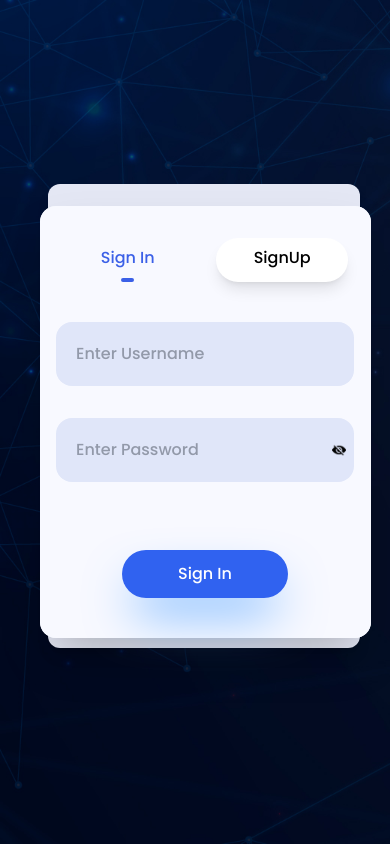
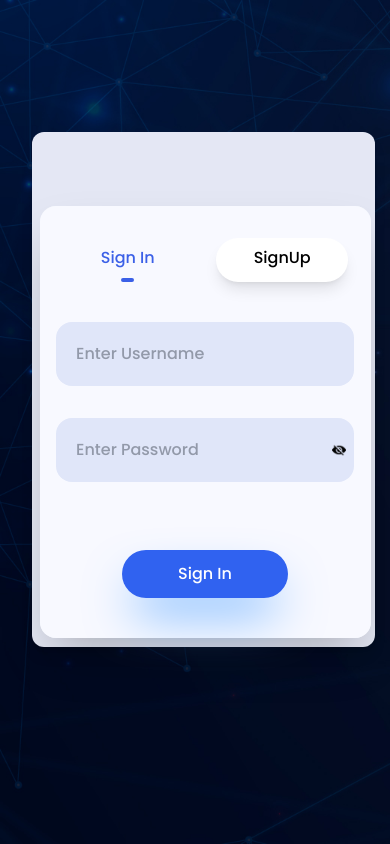
Before and after one commit to Prateek-Shar/Dashboard_Frontend, a React (Vite) app: page / in a window 390 px wide. Built offline with nearby package versions, Linux system fonts and the light colour scheme; no server answers.

Commit message:
changes in ui of login page for responsive design

```diff
--- a/src/Pages/Login_Register.tsx
+++ b/src/Pages/Login_Register.tsx
@@ -64,7 +64,7 @@ const Login_Register = () => {
             <div className="w-[90%] flex justify-center items-center">
                 {loginBg && (
                 <>
-                    <div className="absolute xl:top-60 xl:left-80 xl:w-[64%] xl:h-[47%] bg-[#e4e7f4] rounded-xl shadow-lg z-0 ml:top-44 ml:left-13 ml:w-[80%] ml:h-[57%] mm:top-46 mm:left-12 mm:w-[80%] mm:h-[55%]" />
+                    <div className="absolute xl:top-60 xl:left-80 xl:w-[64%] xl:h-[47%] bg-[#e4e7f4] rounded-xl shadow-lg z-0 ml:top-44 ml:left-13 ml:w-[80%] ml:h-[57%] mm:top-33 mm:left-8 mm:w-[88%] mm:h-[61%]" />
                     <div className="xl:flex absolute xl:top-56 xl:left-87 xl:w-[61%] xl:h-[51%] bg-[#e4e7f4] rounded-xl shadow-xl z-10 ml:hidden" />
                 </>
                 )}
--- a/src/index.css
+++ b/src/index.css
@@ -30,7 +30,7 @@
   --animate-show : show 2s ease-in-out forwards;
 
   --breakpoint-ml : 425px;
-  --breakpoint-mm : 390px;
+  --breakpoint-mm : 375px;
 
 
   @keyframes wiggle {
```
